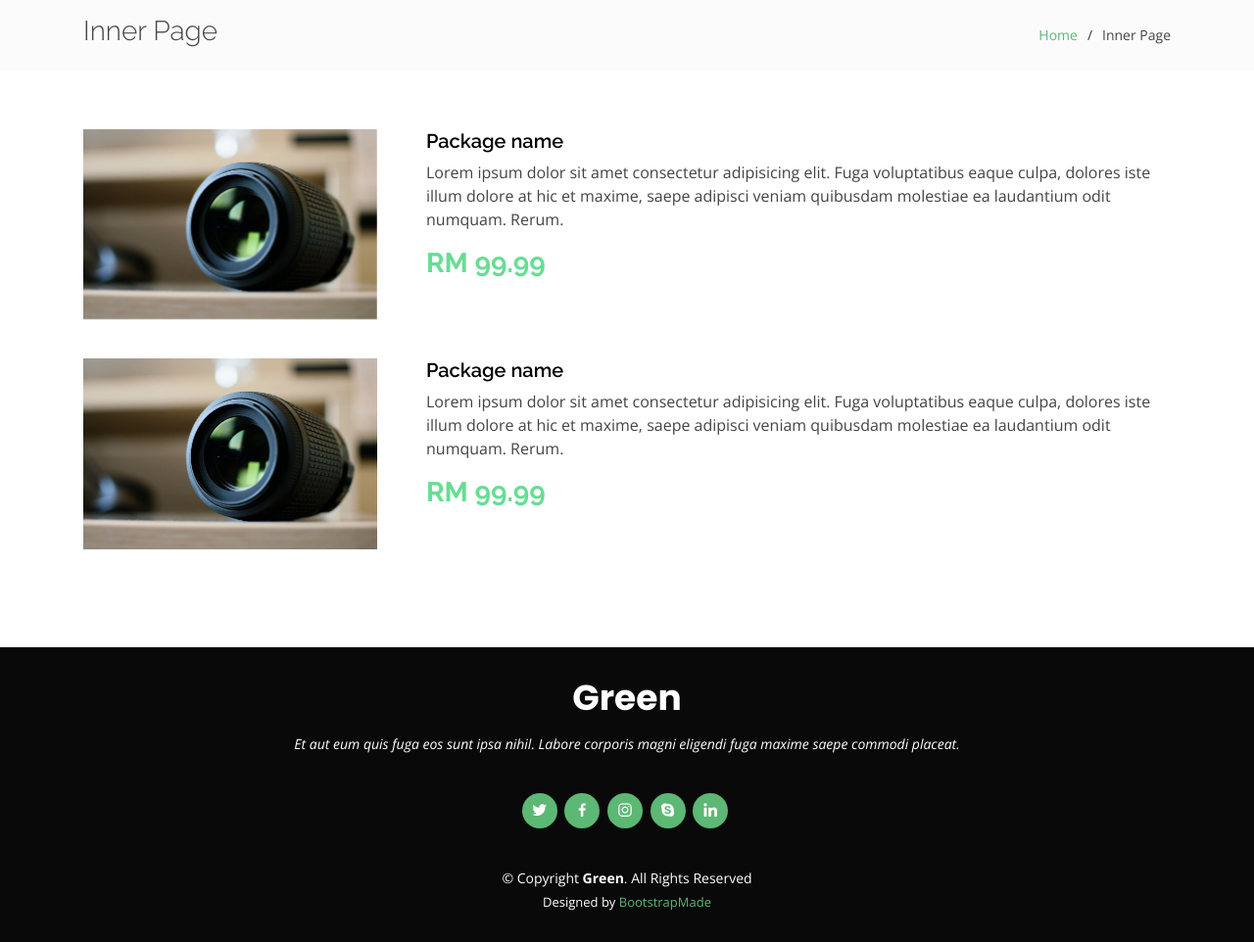
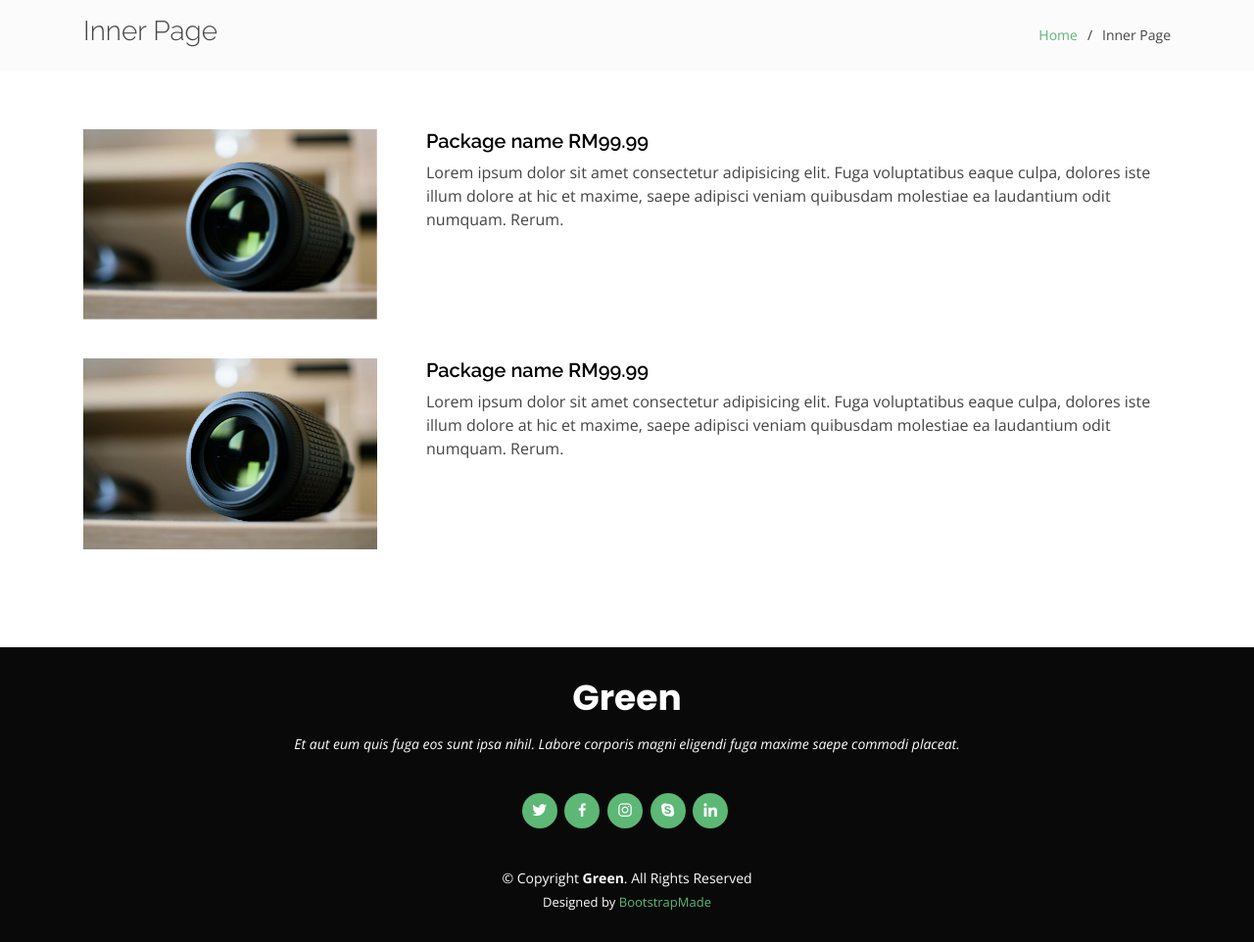
Before and after one commit to pbaldika/webpro-project, a PHP site: page /package-list.php in a window 1280 px wide. Shown: the part 122-1084 px from the top of the page at 98% size. Run offline with PHP 8.4, Linux system fonts and the light colour scheme.

Commit message:
minor cosmetic edit

```diff
--- a/package-list.php
+++ b/package-list.php
@@ -61,11 +61,11 @@
           <img src="assets/img/portfolio/portfolio-7.jpg" class="package-img">
         </a>
         <div class="content">
-          <h4>Package name</h4>
+          <h4>Package name RM99.99</h4>
           <p>Lorem ipsum dolor sit amet consectetur adipisicing elit. Fuga voluptatibus eaque culpa,
             dolores iste illum dolore at hic et maxime, saepe adipisci veniam quibusdam molestiae ea
             laudantium odit numquam. Rerum.</p>
-          <h3>RM 99.99</h3>
+          <br>
         </div>
       </div>
 
@@ -74,11 +74,11 @@
           <img src="assets/img/portfolio/portfolio-7.jpg" class="package-img">
         </a>
         <div class="content">
-          <h4>Package name</h4>
+          <h4>Package name RM99.99</h4>
           <p>Lorem ipsum dolor sit amet consectetur adipisicing elit. Fuga voluptatibus eaque culpa,
             dolores iste illum dolore at hic et maxime, saepe adipisci veniam quibusdam molestiae ea
             laudantium odit numquam. Rerum.</p>
-          <h3>RM 99.99</h3>
+          <br>
         </div>
       </div>
 
```
